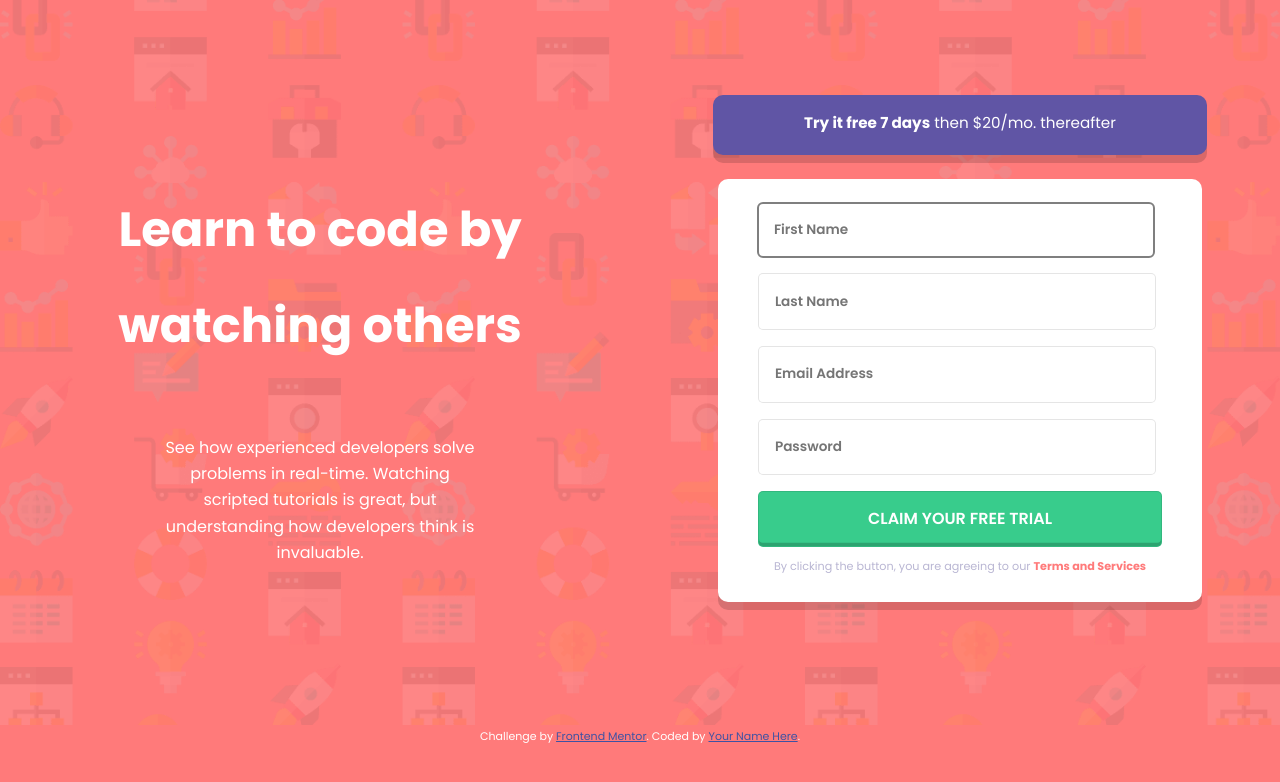
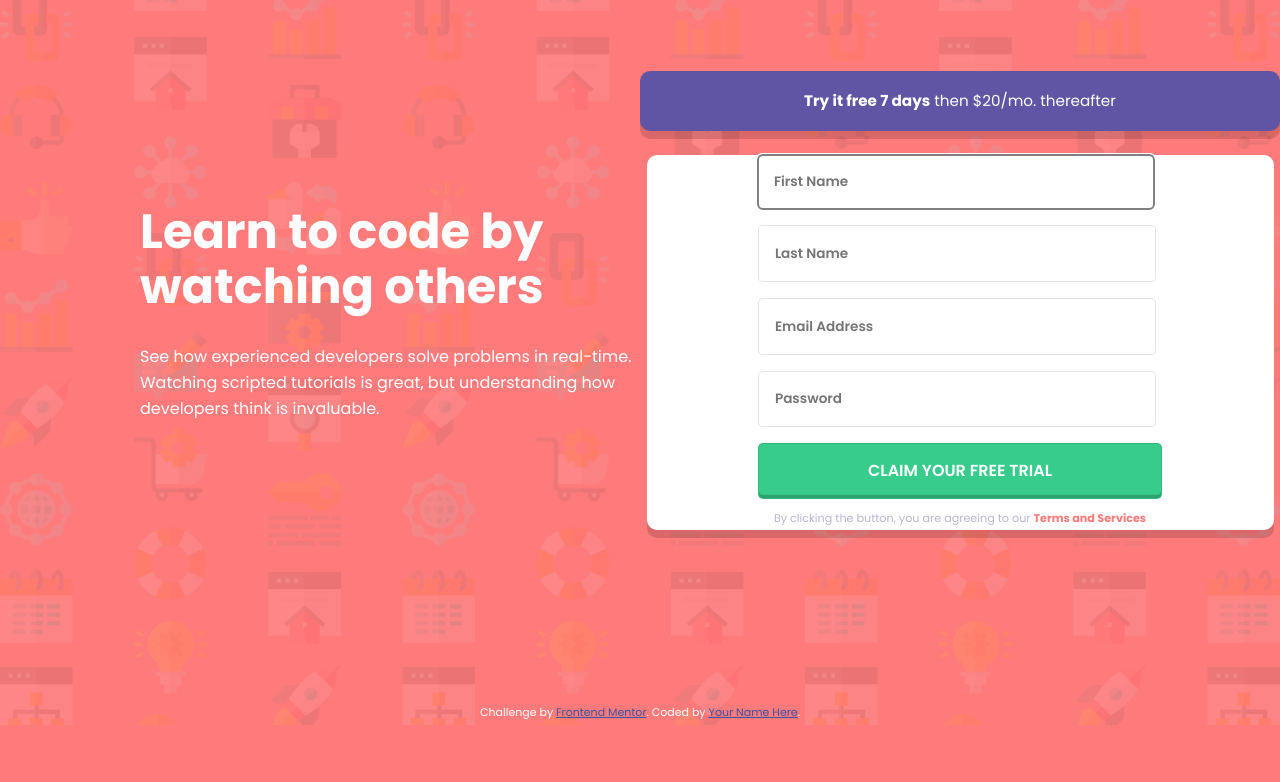
Before and after one commit to ViniciusLagoGehrke/Sign-up_Form, a plain HTML site: page index.html in a window 1280 px wide. Drawn offline with Linux system fonts and the light colour scheme.

Commit message:
fix Desktop Layout issues

```diff
--- a/style.css
+++ b/style.css
@@ -66,7 +66,6 @@ body{
 .plan{
   background-color:var(--AccentBlue);
   padding: 1.25rem 4rem;
-
 }
 
 .plan h4{
@@ -149,58 +148,55 @@ body{
   }
 
   #about, #cards{
-    margin: 3rem auto 0;
+    margin: 0;
     width:50%;
   }
 
 /***** ABOUT SECTION DL *****/
+  #about{
+    justify-content:flex-end;
+  }
 
   #about h2{
-    text-align: center;
+    text-align:left;
     font-size:3rem;
-    line-height:2;
+    line-height:1.15;
 
     width: 500px;
-    margin-top:2.6rem;
+    margin-top:1rem;
+    margin-bottom: 0.85rem;
   }
 
   #about h4{
-    text-align: center;
-    width: 320px;
+    text-align: left;
+    width: 500px;
     line-height:1.65;
     font-weight:400;
+
+    margin-top:1rem;
     margin-bottom: 0.85rem;
   }
 
   /***** CARDS SECTION DL *****/
 
   .card{
-    width: 68.2%;
-    margin-bottom: 1.5rem;
-    display: flex;
-    justify-content:center;
-
-    box-shadow: 0 0.5rem 0 0 rgba(0,0,0,0.15);
-    border-radius: 10px;
+    width: 627px;
+    padding: 0rem;
   }
 
   .plan{
-    width: 57.2%;
-    background-color:var(--AccentBlue);
-    padding: 1.25rem 4rem;
+    padding:1.38rem;
+    margin-bottom: 1.5rem;
   }
 
   .plan h4{
-    height: 1.25rem;
-    margin:0;
-
+    height: 1rem;
     font-size:0.95rem;
     line-height:1;
   }
 
   .form{
     background-color:white;
-    padding: 1.5rem;
   }
 
   .form input{
```
